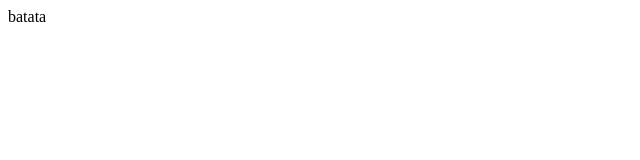
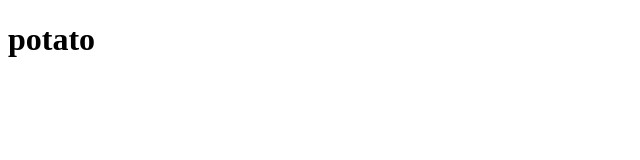
Before and after one commit to esterdsf/aula-com-git, a plain HTML site: page index.html in a window 1280 px wide. Shown: the whole page, without its empty margins (0-640 px from the left). Drawn offline with Linux system fonts and the light colour scheme.

Commit message:
mudei o titulo

```diff
--- a/index.html
+++ b/index.html
@@ -4,6 +4,6 @@
 
     </head>
     <body>
-        batata
+        <h1>potato</h1>
     </body>
 </html>
```
